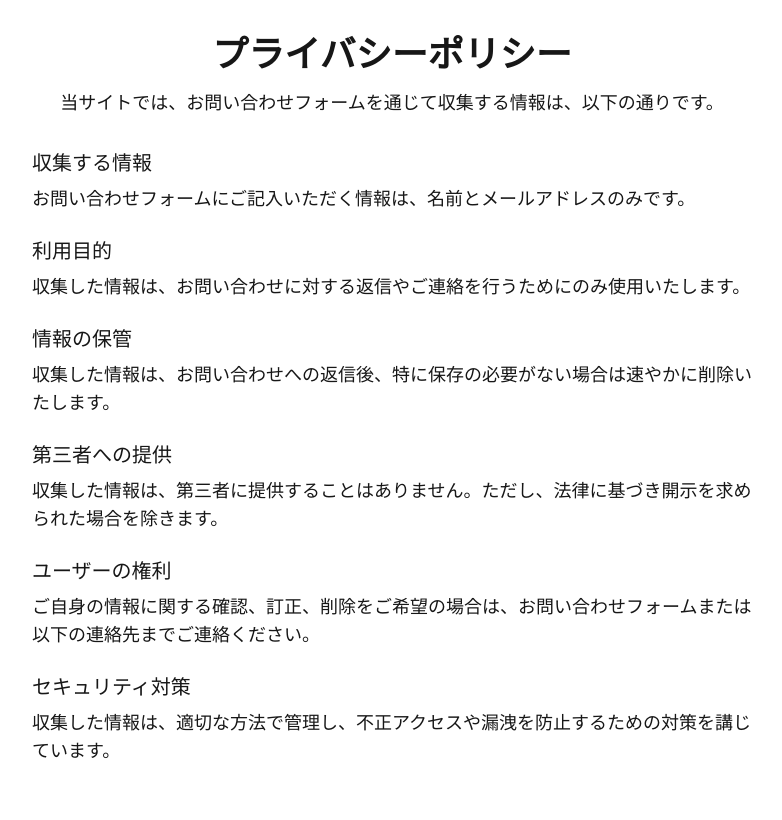
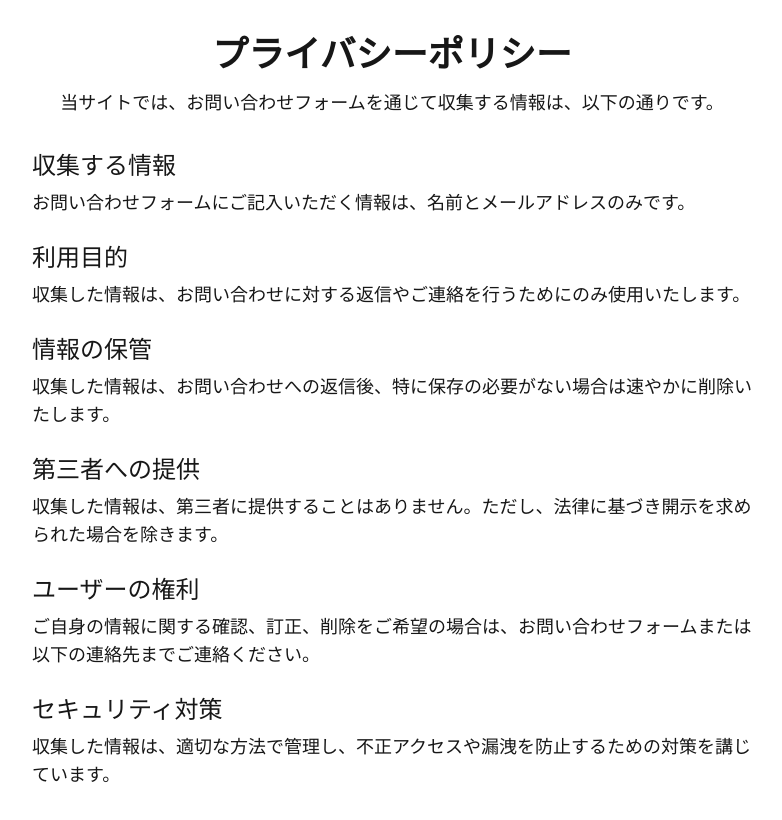
Before and after one commit to s-taku0502/portfolio, a Next.js app: page /privacy in a window 1280 px wide. Shown: the top 820 px of the page, without its empty margins (248-1030 px from the left). Built offline with nearby package versions, Linux system fonts and the light colour scheme.

Commit message:
fix:フォントの大きさを変更

```diff
--- a/src/components/CustomH2.js
+++ b/src/components/CustomH2.js
@@ -1,6 +1,6 @@
 const CustomH2 = ({ children, className = "" }) => {
     return (
-        <h2 className={`font-playfair text-xl mb-2 rounded-md ${className}`}>
+        <h2 className={`font-playfair text-2xl mb-2 rounded-md ${className}`}>
             {children}
         </h2>
     );
```
